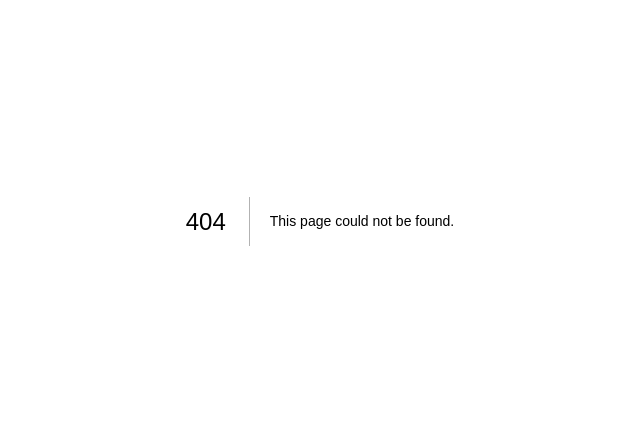
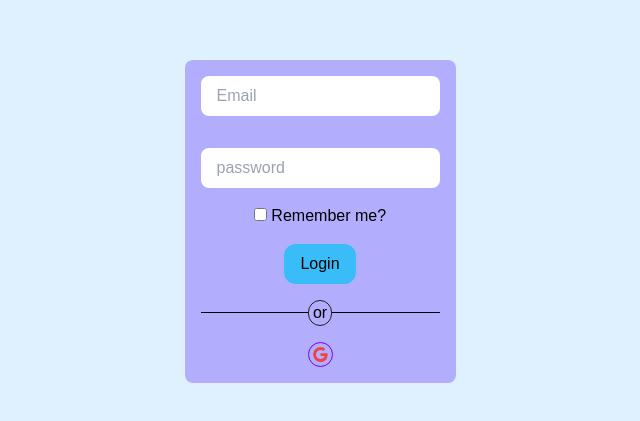
Before and after one commit to Hossein-Haghshenas/Clothes-Shop, a Next.js app: page /login in a window 1280 px wide. Before the commit this address had no page. Shown: the part 179-600 px from the top of the page, without its empty margins (320-960 px from the left). Built offline with nearby package versions, Linux system fonts and the light colour scheme.

Commit message:
Create login page

```diff
--- /dev/null
+++ b/pages/login.js
@@ -0,0 +1,30 @@
+import { BsGoogle } from "react-icons/bs";
+import { Button, Container } from "./../components/utils";
+
+const Login = () => {
+  return (
+    <>
+      <Container className="w-full h-[100vh]" flex justifyCenter alignCenter>
+        <Container className="rounded-lg p-4 bg-[#b2aefd]" flex col justifyCenter alignCenter gap1>
+          <Container flex col gap2>
+            <input className="px-4 py-2 rounded-lg" type="email" placeholder="Email" />
+            <input className="px-4 py-2 rounded-lg" type="password" placeholder="password" />
+          </Container>
+          <span>
+            <input type="checkbox" /> Remember me?
+          </span>
+          <Button>Login</Button>
+          <section className="relative flex justify-center w-full">
+            <span className="border border-[#1e1e1e] bg-[#b2aefd] px-1 rounded-full z-20">or</span>
+            <span className="absolute top-3 left-0 bg-black w-full h-[1px] z-0"></span>
+          </section>
+          <section>
+            <BsGoogle className="text-red-500 text-[25px] border border-[#7300ff] px-1 rounded-full cursor-pointer" />
+          </section>
+        </Container>
+      </Container>
+    </>
+  );
+};
+
+export default Login;
```
